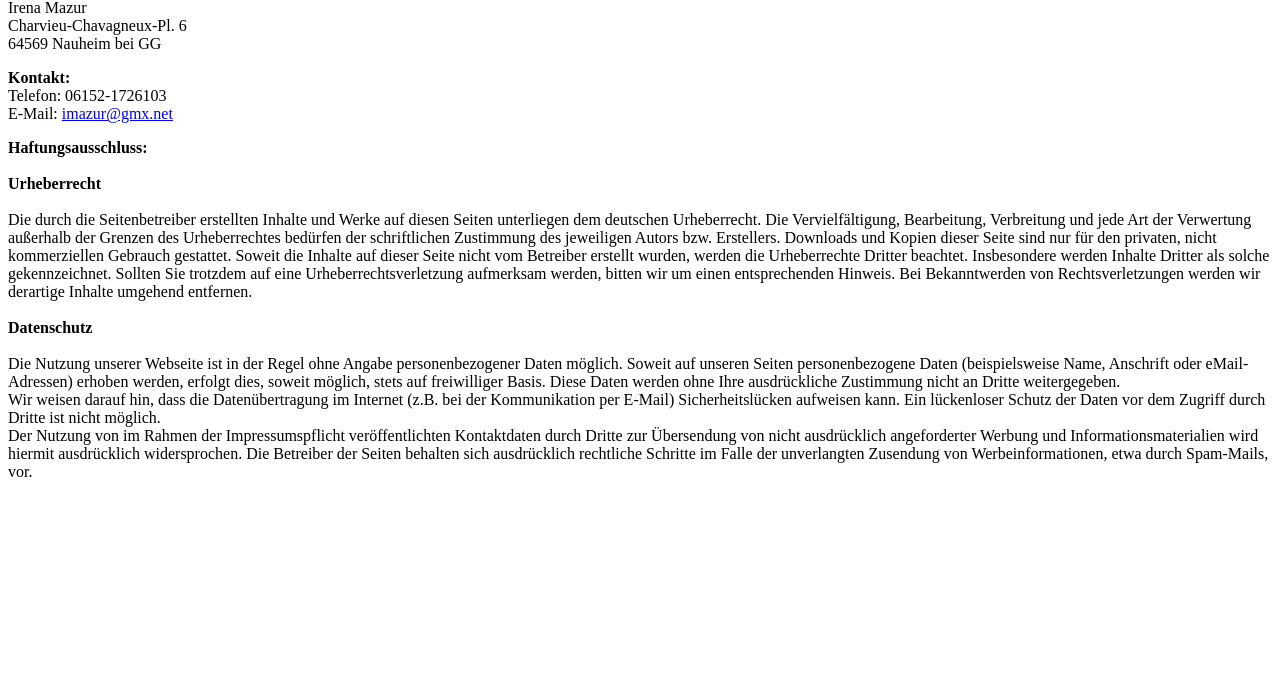
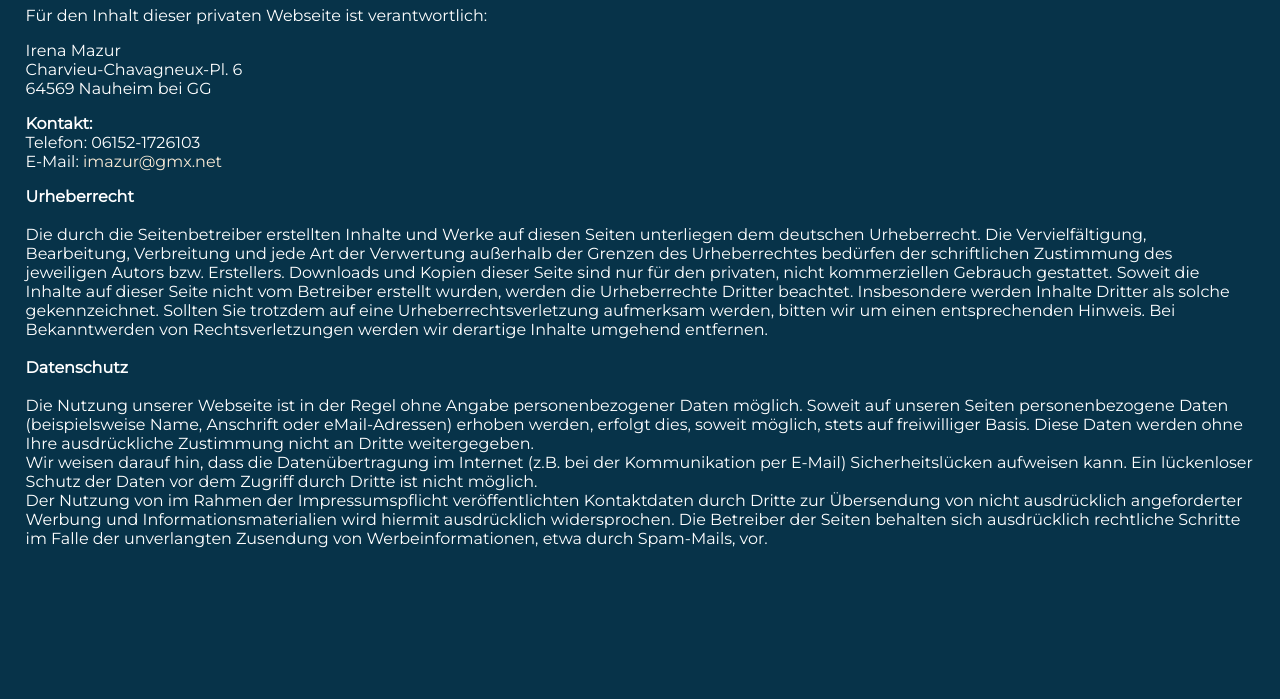
Before and after one commit to mamazur/imazur.hp, a plain HTML site: page impressum.html in a window 1280 px wide. Shown: the part 101-800 px from the top of the page. Drawn offline with Linux system fonts and the light colour scheme.

Commit message:
add impressum style

```diff
--- a/impressum.html
+++ b/impressum.html
@@ -1,3 +1,28 @@
+<!DOCTYPE html>
+<html lang="en">
+
+<head>
+  <meta charset="utf-8">
+  <meta name="viewport" content="width=device-width, initial-scale=1">
+
+  <title>Homepage | IM </title>
+
+  <link href="styles/styles.css" rel="stylesheet">
+  <link href="styles/general.css" rel="stylesheet">
+  <link href="styles/animate.css" rel="stylesheet">
+
+  <link rel="stylesheet" href="https://use.fontawesome.com/releases/v5.6.3/css/all.css"
+    integrity="sha384-UHRtZLI+pbxtHCWp1t77Bi1L4ZtiqrqD80Kn4Z8NTSRyMA2Fd33n5dQ8lWUE00s/" crossorigin="anonymous">
+  <link href="https://fonts.googleapis.com/css?family=Montserrat&display=swap" rel="stylesheet">
+  <link href="https://fonts.googleapis.com/css?family=Quicksand&display=swap" rel="stylesheet">
+  <link href="https://fonts.googleapis.com/css?family=Lobster&display=swap" rel="stylesheet">
+  <link href="https://fonts.googleapis.com/css?family=Abril+Fatface&display=swap" rel="stylesheet">
+
+</head>
+
+<body>
+  <div class="container">
+    <div class="wrapper dark-background text-white">
 <div class='impressum'>
 <h1>Impressum</h1>
 <p>Für den Inhalt dieser privaten Webseite ist verantwortlich:</p>
@@ -8,10 +33,14 @@ Charvieu-Chavagneux-Pl. 6<br>
 
 </p><p><strong>Kontakt:</strong> <br>
 Telefon: 06152-1726103<br>
-E-Mail: <a href='mailto:imazur@gmx.net'>imazur@gmx.net</a></br></p><p><strong>Haftungsausschluss: </strong><br><br><strong>Urheberrecht</strong><br><br>
+E-Mail: <a href='mailto:imazur@gmx.net'>imazur@gmx.net</a></br></p>
+
+<p><strong>Urheberrecht</strong><br><br>
 Die durch die Seitenbetreiber erstellten Inhalte und Werke auf diesen Seiten unterliegen dem deutschen Urheberrecht. Die Vervielfältigung, Bearbeitung, Verbreitung und jede Art der Verwertung außerhalb der Grenzen des Urheberrechtes bedürfen der schriftlichen Zustimmung des jeweiligen Autors bzw. Erstellers. Downloads und Kopien dieser Seite sind nur für den privaten, nicht kommerziellen Gebrauch gestattet. Soweit die Inhalte auf dieser Seite nicht vom Betreiber erstellt wurden, werden die Urheberrechte Dritter beachtet. Insbesondere werden Inhalte Dritter als solche gekennzeichnet. Sollten Sie trotzdem auf eine Urheberrechtsverletzung aufmerksam werden, bitten wir um einen entsprechenden Hinweis. Bei Bekanntwerden von Rechtsverletzungen werden wir derartige Inhalte umgehend entfernen.<br><br><strong>Datenschutz</strong><br><br>
 Die Nutzung unserer Webseite ist in der Regel ohne Angabe personenbezogener Daten möglich. Soweit auf unseren Seiten personenbezogene Daten (beispielsweise Name, Anschrift oder eMail-Adressen) erhoben werden, erfolgt dies, soweit möglich, stets auf freiwilliger Basis. Diese Daten werden ohne Ihre ausdrückliche Zustimmung nicht an Dritte weitergegeben. <br>
 Wir weisen darauf hin, dass die Datenübertragung im Internet (z.B. bei der Kommunikation per E-Mail) Sicherheitslücken aufweisen kann. Ein lückenloser Schutz der Daten vor dem Zugriff durch Dritte ist nicht möglich. <br>
 Der Nutzung von im Rahmen der Impressumspflicht veröffentlichten Kontaktdaten durch Dritte zur Übersendung von nicht ausdrücklich angeforderter Werbung und Informationsmaterialien wird hiermit ausdrücklich widersprochen. Die Betreiber der Seiten behalten sich ausdrücklich rechtliche Schritte im Falle der unverlangten Zusendung von Werbeinformationen, etwa durch Spam-Mails, vor.<br>
 </p>
  </div>
+</body>
+</html>
```
